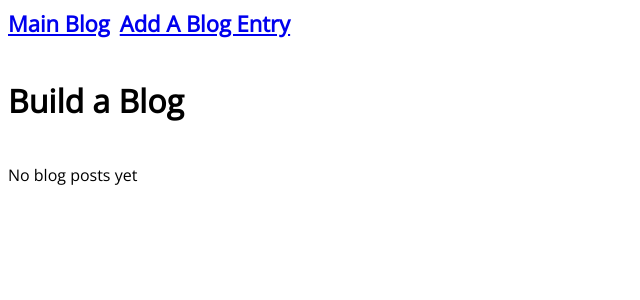
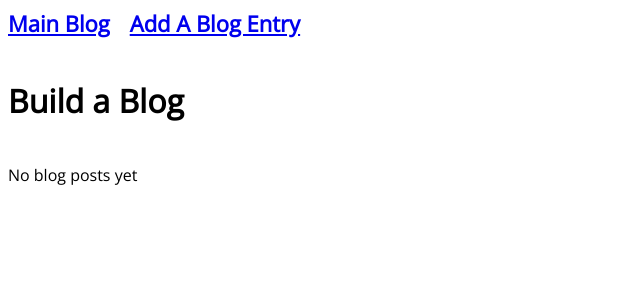
Before and after one commit to JacobDozier/blogz, a Flask app: page / in a window 1280 px wide. Shown: the top 300 px of the page, without its empty margins (0-640 px from the left). Run offline with Flask 2, Linux system fonts and the light colour scheme; data that the repository does not hold is empty.

Commit message:
Spaced the nav links out a bit more.

```diff
--- a/static/styles/main.css
+++ b/static/styles/main.css
@@ -20,7 +20,7 @@ ul {
 li {
     float: left;
     font-size: 22px;
-    padding-right: 10px;
+    padding-right: 20px;
 }
 
 h1 {
```
